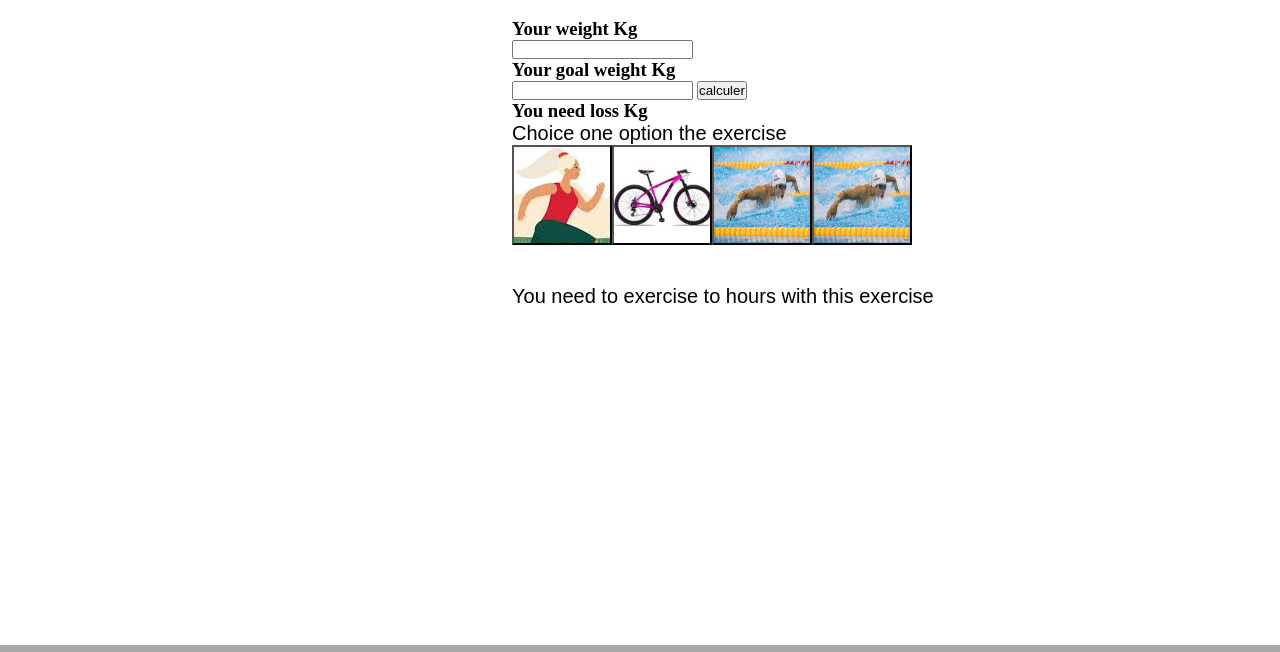
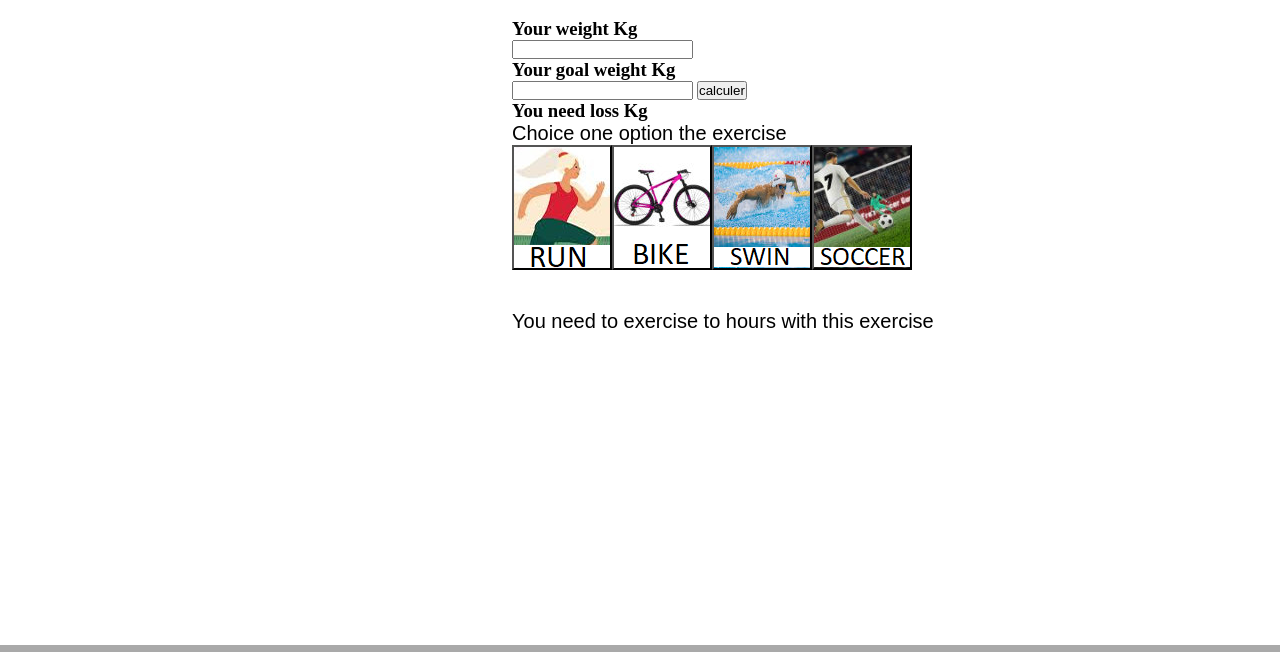
Before and after one commit to Gabriel-Fernandes1917/calorimeter, a plain HTML site: page index.html in a window 1280 px wide. Shown: the part 83-735 px from the top of the page. Drawn offline with Linux system fonts and the light colour scheme.

Commit message:
add subtitle in the options

```diff
--- a/assets/CSS/style.css
+++ b/assets/CSS/style.css
@@ -50,7 +50,7 @@ a{
 .ButtonOptions{
 
     width: 100px;
-    height: 100px;
+    height: 125px;
 
 
 
--- a/index.html
+++ b/index.html
@@ -31,16 +31,16 @@
         <nav class="nav">
             <ul class="ul">
                 <li class="option">
-                    <button class="ButtonOptions" onclick="ExerciseRun()" style="background: url(assets/IMG/run.jpeg);" />
+                    <button class="ButtonOptions" onclick="ExerciseRun()" style="background: url(assets/IMG/runwithsubtitle.png);" />
                 </li>
                 <li class="option">
-                    <button class="ButtonOptions" onclick="ExerciseBike()" style="background: url(assets/IMG/bike2.jpg);" />
+                    <button class="ButtonOptions" onclick="ExerciseBike()" style="background: url(assets/IMG/bikewithsubtitle.png);" />
                 </li>
                 <li class="option">
-                    <button class="ButtonOptions" onclick="ExerciseSwi()" style="background: url(assets/IMG/nadando2.jpg);" />
+                    <button class="ButtonOptions" onclick="ExerciseSwi()" style="background: url(assets/IMG/swinwithsubtitle.png);" />
                 </li>
                 <li class="option">
-                    <button class="ButtonOptions" onclick="ExerciseSwi()" style="background: url(assets/IMG/nadando2.jpg);" />
+                    <button class="ButtonOptions" onclick="ExerciseSwi()" style="background: url(assets/IMG/soccerwithsubtitle.png);" />
                 </li>
             </ul>
         </nav>
```
Also changed, not shown: assets/IMG/bikewithsubtitle.png (added), assets/IMG/runwithsubtitle.png (added), assets/IMG/soccerwithsubtitle.png (added), assets/IMG/swinwithsubtitle.png (added).
